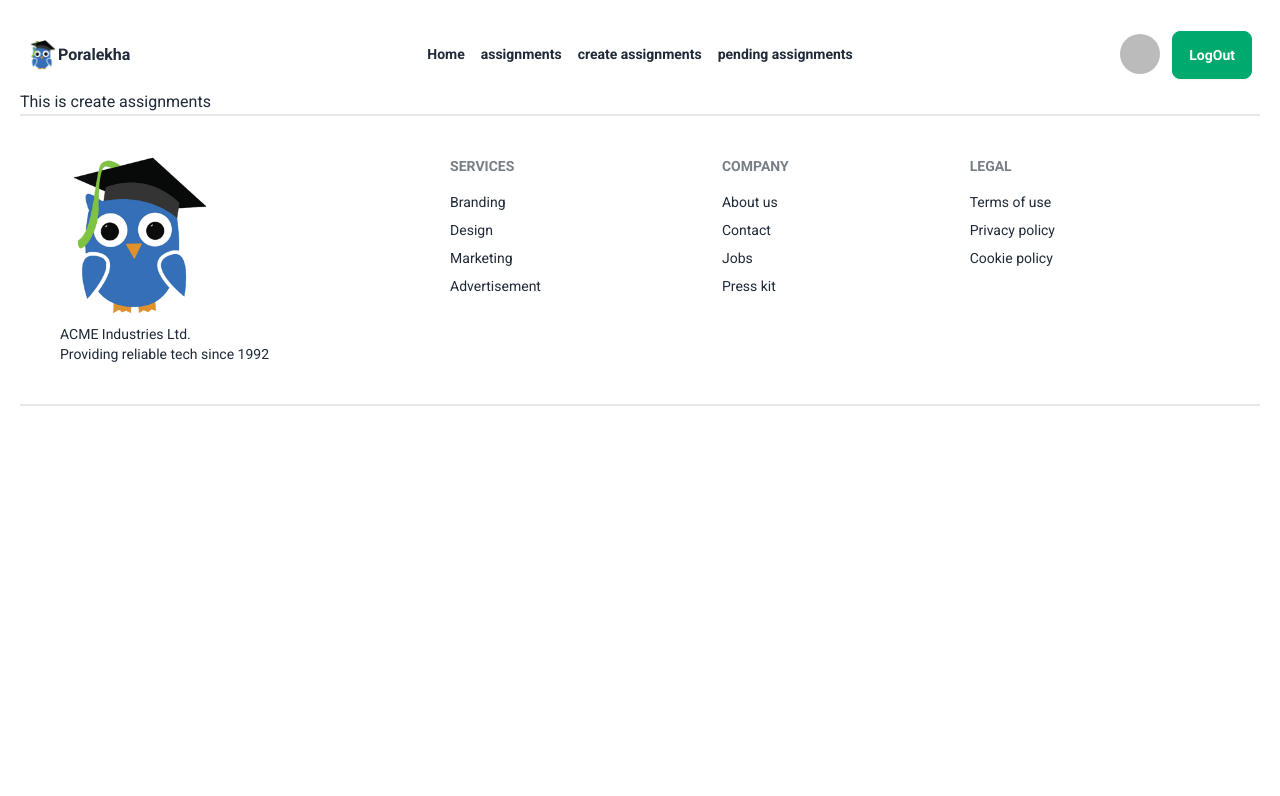
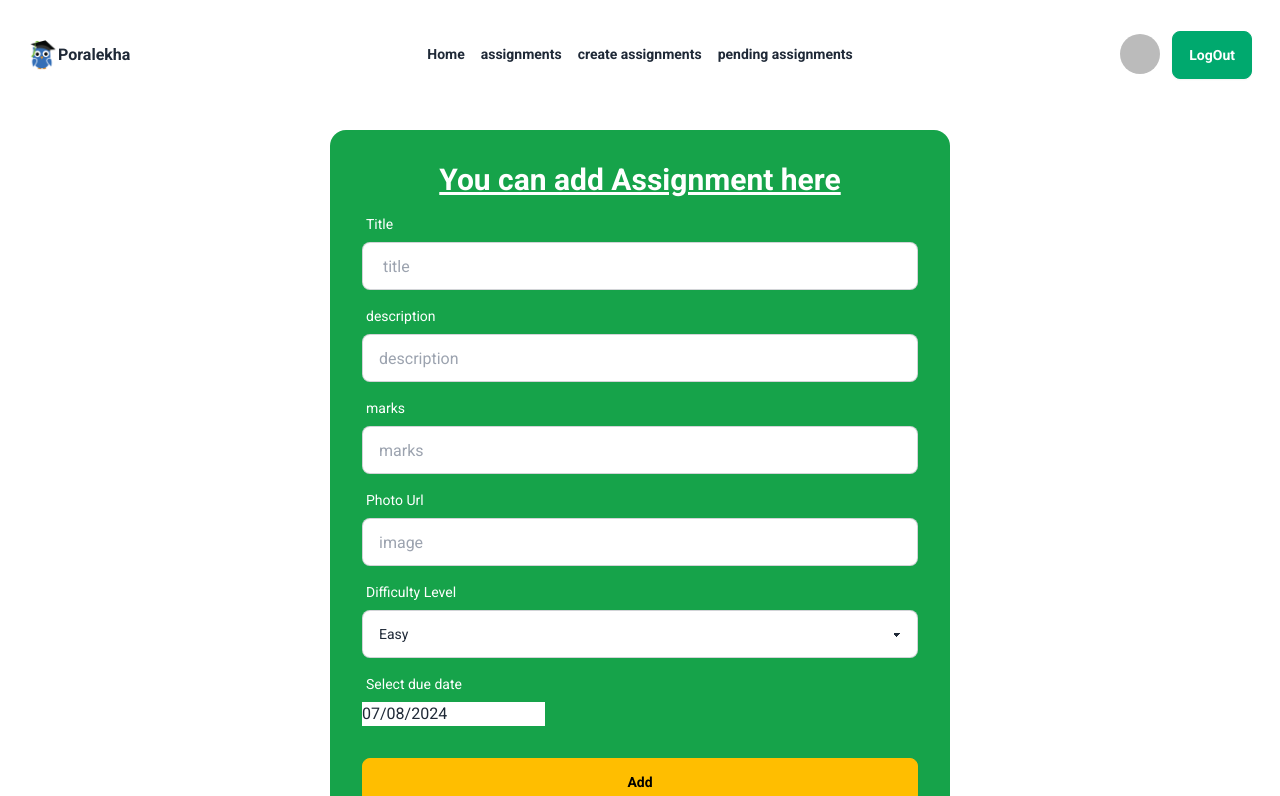
Before and after one commit to OMI786I/reset-assignment-11, a React (Vite) app: page /createAssignments in a window 1280 px wide. Shown: the top 796 px of the page. Built offline with nearby package versions, Linux system fonts and the light colour scheme; no server answers; sample sign-in values are in the browser's storage.

Commit message:
designed create assignment page

```diff
--- a/package.json
+++ b/package.json
@@ -12,6 +12,7 @@
   "dependencies": {
     "firebase": "^10.12.3",
     "react": "^18.3.1",
+    "react-datepicker": "^7.3.0",
     "react-dom": "^18.3.1",
     "react-hot-toast": "^2.4.1",
     "react-icons": "^5.2.1",
--- a/src/Components/CreateAssignments.jsx
+++ b/src/Components/CreateAssignments.jsx
@@ -1,5 +1,99 @@
+import { useContext } from "react";
+import { AuthContext } from "../Firebase/AuthProvider";
+import React, { useState } from "react";
+import DatePicker from "react-datepicker";
+
+import "react-datepicker/dist/react-datepicker.css";
+
 const CreateAssignments = () => {
-  return <div>This is create assignments</div>;
+  const { user } = useContext(AuthContext);
+  const [startDate, setStartDate] = useState(new Date());
+  const userEmail = user.email;
+  console.log(userEmail);
+  console.log(startDate);
+  return (
+    <div>
+      {" "}
+      <form className="card-body md:w-[50%] mx-auto bg-green-600 rounded-2xl mt-10 ">
+        <h1 className="text-center font-bold text-3xl underline text-white ">
+          {" "}
+          You can add Assignment here
+        </h1>
+        <div className="form-control">
+          <label className="label">
+            <span className="label-text text-white"> Title </span>
+          </label>
+          <input
+            name="title"
+            type="text"
+            placeholder=" title"
+            className="input input-bordered"
+            required
+          />
+        </div>
+
+        <div className="form-control">
+          <label className="label">
+            <span className="label-text text-white"> description</span>
+          </label>
+          <input
+            name="description"
+            type="text"
+            placeholder="description"
+            className="input input-bordered"
+            required
+          />
+        </div>
+        <div className="form-control">
+          <label className="label">
+            <span className="label-text text-white"> marks</span>
+          </label>
+          <input
+            name="marks"
+            type="number"
+            placeholder="marks"
+            className="input input-bordered"
+            required
+          />
+        </div>
+
+        <div className="form-control">
+          <label className="label">
+            <span className="label-text text-white">Photo Url</span>
+          </label>
+          <input
+            name="photo"
+            type="text"
+            placeholder="image"
+            className="input input-bordered"
+          />
+        </div>
+        <div className="form-control">
+          <label className="label">
+            <span className="label-text text-white">Difficulty Level</span>
+          </label>
+          <select name="difficulty" className="select select-bordered">
+            <option value="easy">Easy</option>
+            <option value="medium">Medium</option>
+            <option value="hard">Hard</option>
+          </select>
+        </div>
+        <div className="form-control">
+          <label className="label">
+            <span className="label-text text-white">Select due date</span>
+          </label>
+          <DatePicker
+            selected={startDate}
+            onChange={(date) => setStartDate(date)}
+          />
+        </div>
+
+        <div className="form-control mt-6">
+          <button className="btn btn-warning">Add</button>
+        </div>
+      </form>
+    </div>
+  );
 };
 
 export default CreateAssignments;
--- a/src/Firebase/Login.jsx
+++ b/src/Firebase/Login.jsx
@@ -118,12 +118,7 @@ const Login = () => {
             </form>
           </div>
           <div className="w-[30%] hidden md:inline">
-            <div
-              className="hero min-h-screen min-w-screen"
-              style={{
-                backgroundImage: "url(https://i.ibb.co/DDMfDxD/5498400.jpg)",
-              }}
-            >
+            <div className="hero min-h-screen min-w-screen bg-green-600">
               <div className="hero-content text-neutral-content text-center">
                 <div className="max-w-md">
                   <h1 className="mb-5 text-5xl font-bold">Hello there</h1>
--- a/src/Firebase/Register.jsx
+++ b/src/Firebase/Register.jsx
@@ -122,12 +122,7 @@ const Register = () => {
             </form>
           </div>
           <div className="w-[30%] hidden md:inline">
-            <div
-              className="hero min-h-screen min-w-screen"
-              style={{
-                backgroundImage: "url(https://i.ibb.co/DDMfDxD/5498400.jpg)",
-              }}
-            >
+            <div className="hero min-h-screen min-w-screen bg-green-600">
               <div className="hero-content text-neutral-content text-center">
                 <div className="max-w-md">
                   <h1 className="mb-5 text-5xl font-bold">Hello there</h1>
```
Also changed, not shown: 1 other file (tests, documents, lock files or other folders).
